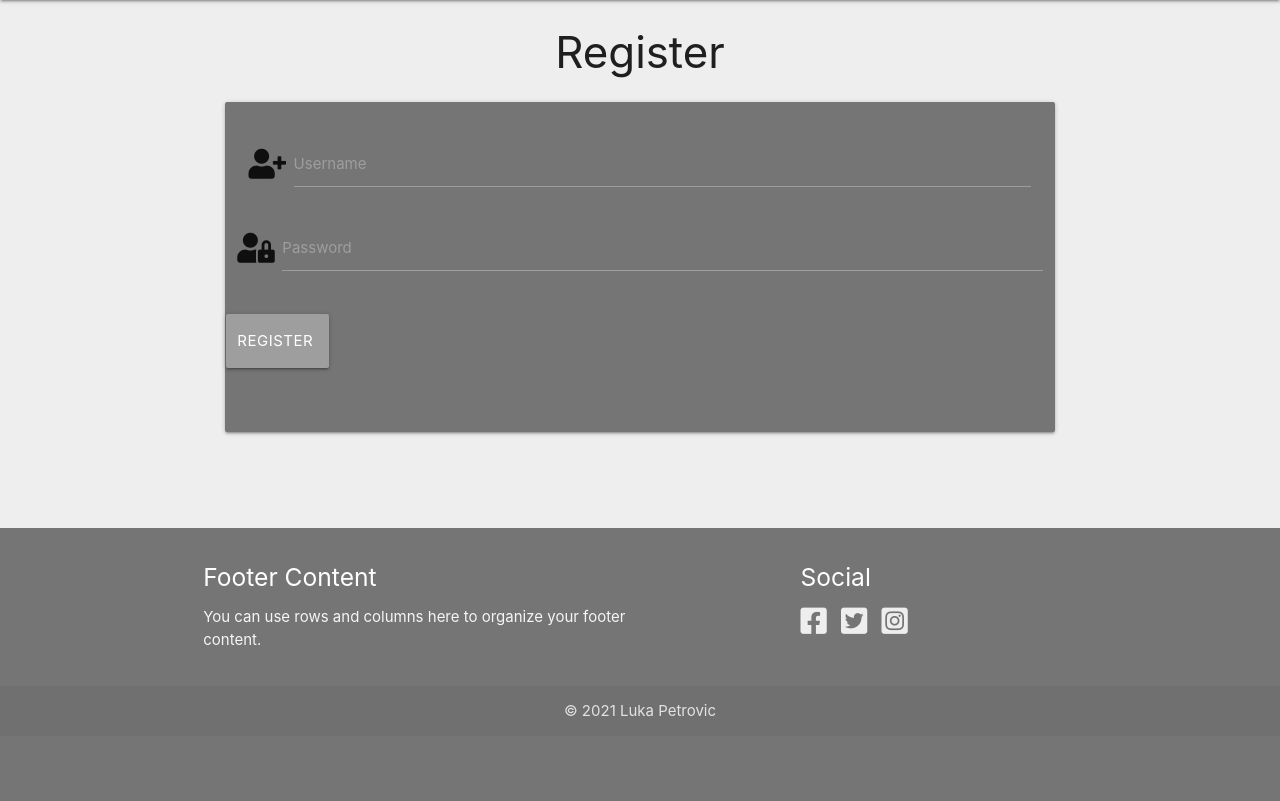
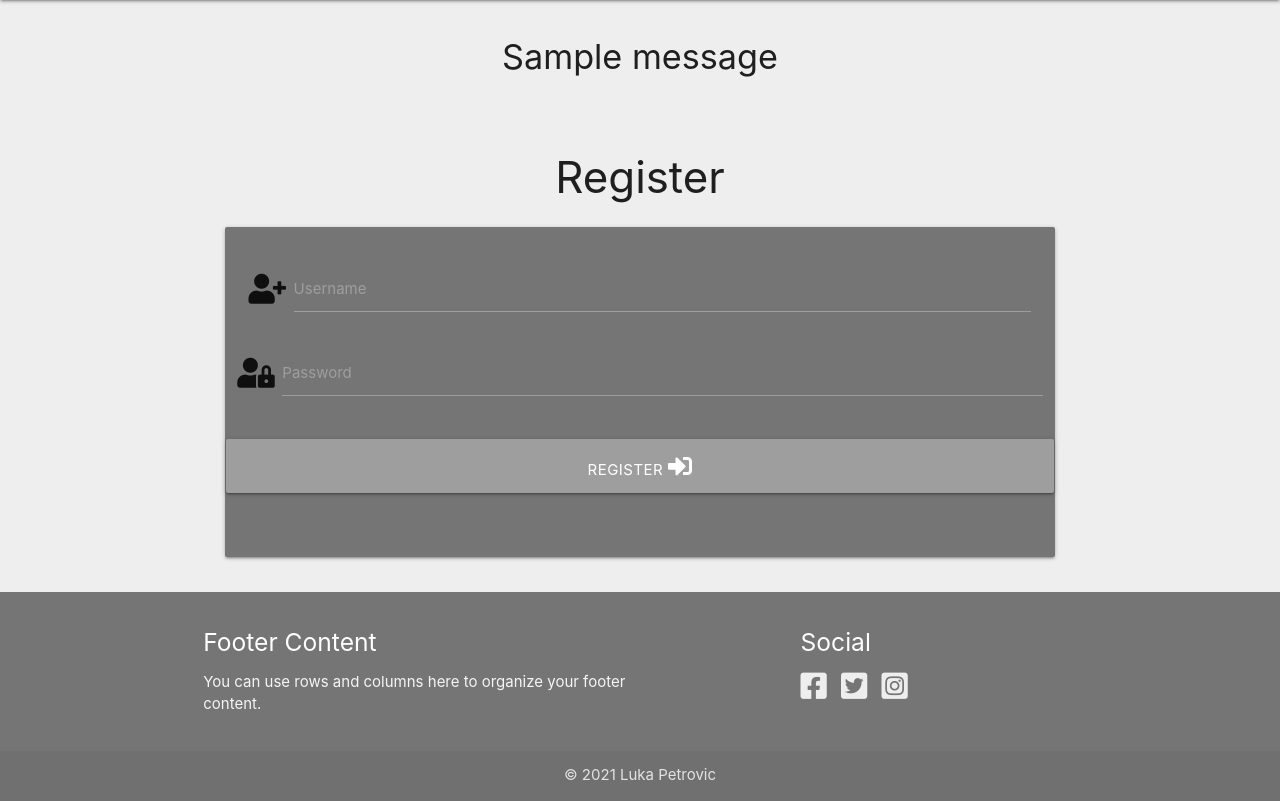
Before and after one commit to Luka-pp/Milestone-Project-3, a Flask app: page /register in a window 1280 px wide. Shown: the part 64-865 px from the top of the page. Before the commit the page ends 780 px from the top, so only its background shows below. Run offline with Flask 2, Linux system fonts and the light colour scheme; one stand-in notice (Sample message) is shown; some libraries are stand-ins or nearby versions.

Commit message:
Register functionality completed

```diff
--- a/app.py
+++ b/app.py
@@ -28,6 +28,21 @@ def bike():
 
 @app.route("/register", methods=["GET", "POST"])
 def register():
+    if request.method == "POST":
+        existing_user = mongo.db.users.find_one({"username": request.form.get("username").lower()})
+
+        if existing_user:
+            flash("Username already exists")
+            return redirect(url_for("register"))
+
+        register = {
+            "username": request.form.get("username").lower(),
+            "password": generate_password_hash(request.form.get("password"))
+        }
+        mongo.db.user.insert_one(register)
+
+        session["user"] = request.form.get("username").lower()
+        flash("Registration Successful")
     return render_template("register.html")
 
 
--- a/static/css/style.css
+++ b/static/css/style.css
@@ -18,3 +18,6 @@ main {
   padding-right: 5px;
   padding-left: 5px;
 }
+.flashes h4 {
+    line-height: 2;
+}
--- a/templates/base.html
+++ b/templates/base.html
@@ -30,9 +30,24 @@
     <li><a href="{{ url_for("bike") }}">Home</a></li>
     <li><a href="badges.html">Components</a></li>
     <li><a href="collapsible.html">Javascript</a></li>
-    <li><a href="mobile.html">Mobile</a></li>
+    <li><a href="{{ url_for("register") }}">Register</a></li>
   </ul>
 </header>
+
+<section>
+    <!-- flash messages -->
+    {% with messages = get_flashed_messages() %}
+        {%  if messages %}
+            {%  for message in messages %}
+                <div class="row flashes">
+                <h4 class="grey-darken center-align">{{ message }}</h4>
+                </div>
+            {% endfor %}
+        {% endif %}
+    {% endwith %}
+
+</section>
+
 <main>
 
     {% block content %}
--- a/templates/register.html
+++ b/templates/register.html
@@ -7,18 +7,18 @@
             <div class="row">
                 <div class="input-field col s12">
                     <i class="fas fa-user-plus prefix"></i>
-                     <input id="username" name="username" type="text" class="validate">
+                     <input id="username" name="username" type="text" minlength="6" maxlength="15" pattern="^[a-zA-Z0-9]{6,15}$" required class="validate">
                      <label for="username">Username</label>
                  </div>
                 <div class="row">
                     <div class="input-field col s12">
                         <i class="fas fa-user-lock prefix"></i>
-                        <input id="password" name="password" type="password" class="validate">
+                        <input id="password" name="password" type="password" minlength="6" maxlength="15" pattern="^[a-zA-Z0-9]{6,15}$" required class="validate">
                         <label for="password">Password</label>
                     </div>
                 </div>
                     <div class="row">
-                        <button type="submit" class="col sm12 btn-large grey darken">Register <i class="fas da-sign-in-alt"></i></button>
+                        <button type="submit" class="col s12 btn-large grey darken">Register <i class="fas fa-sign-in-alt"></i></button>
                     </div>
             </div>
           </div>
```
